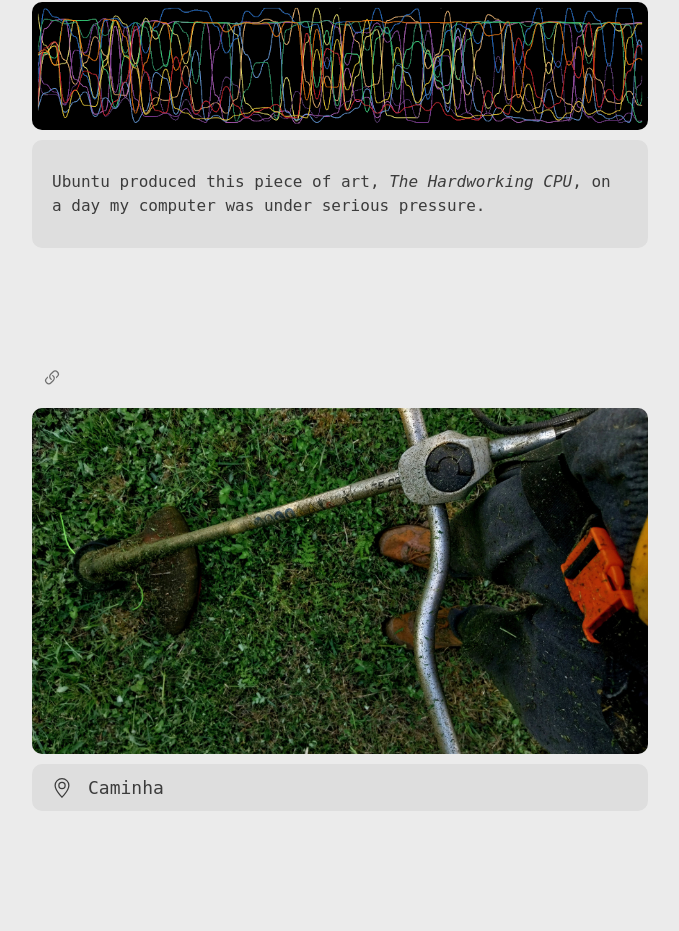
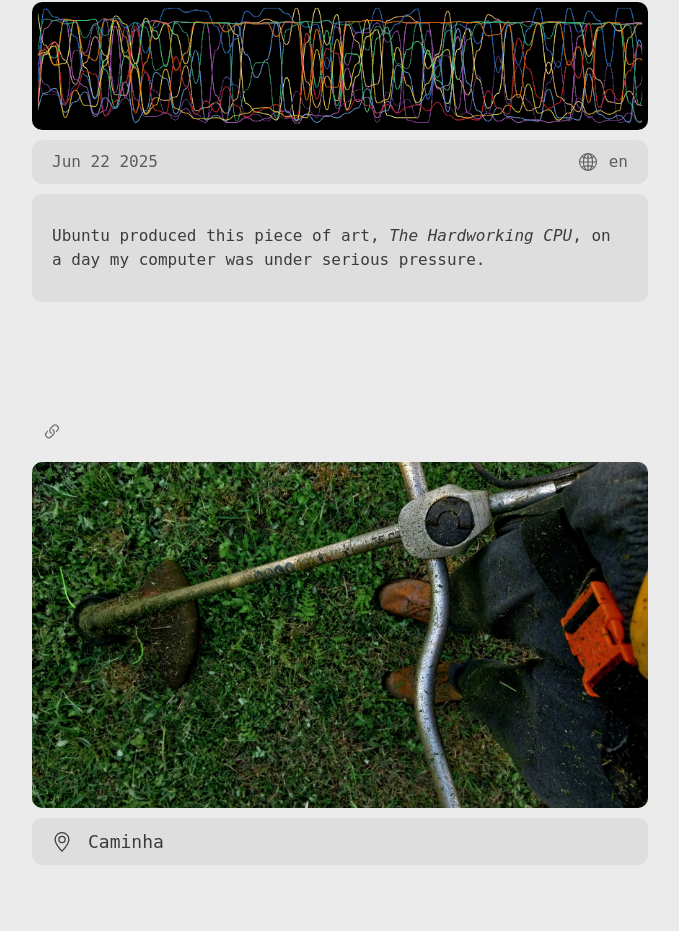
Before and after one commit to bogosorter/blog, a React (Create React App) app: page / in a window 1280 px wide. Shown: the part 948-1879 px from the top of the page, without its empty margins (300-979 px from the left). Built offline with nearby package versions, Linux system fonts and the light colour scheme.

Commit message:
added metadata to cpu

```diff
--- a/src/App.tsx
+++ b/src/App.tsx
@@ -4,6 +4,7 @@ import Header from './components/Header';
 import Cover from './components/Cover';
 import Post from './components/Post';
 import Image from './components/Image';
+import Quote from './components/Quote';
 import Metadata from './components/Metadata';
 import Separator from './components/Separator';
 import Fullscreen from './components/Fullscreen';
@@ -76,10 +77,13 @@ function App() {
             <Container fluid>
                 <Row className='justify-content-center'>
                     <Col xxl={5} xl={6} lg={7} md={8} sm={10}>
-
                         <Separator />
                         <Reference reference='cpu' />
                         <Image src={cpu} setFullscreen={setFullscreen} />
+                        <Metadata
+                            date={new Date(2025, 5, 22)}
+                            language='en'
+                        />
                         <Post>
                             Ubuntu produced this piece of art, <em>The Hardworking CPU</em>, on a day my computer was under serious pressure.
                         </Post>
```
